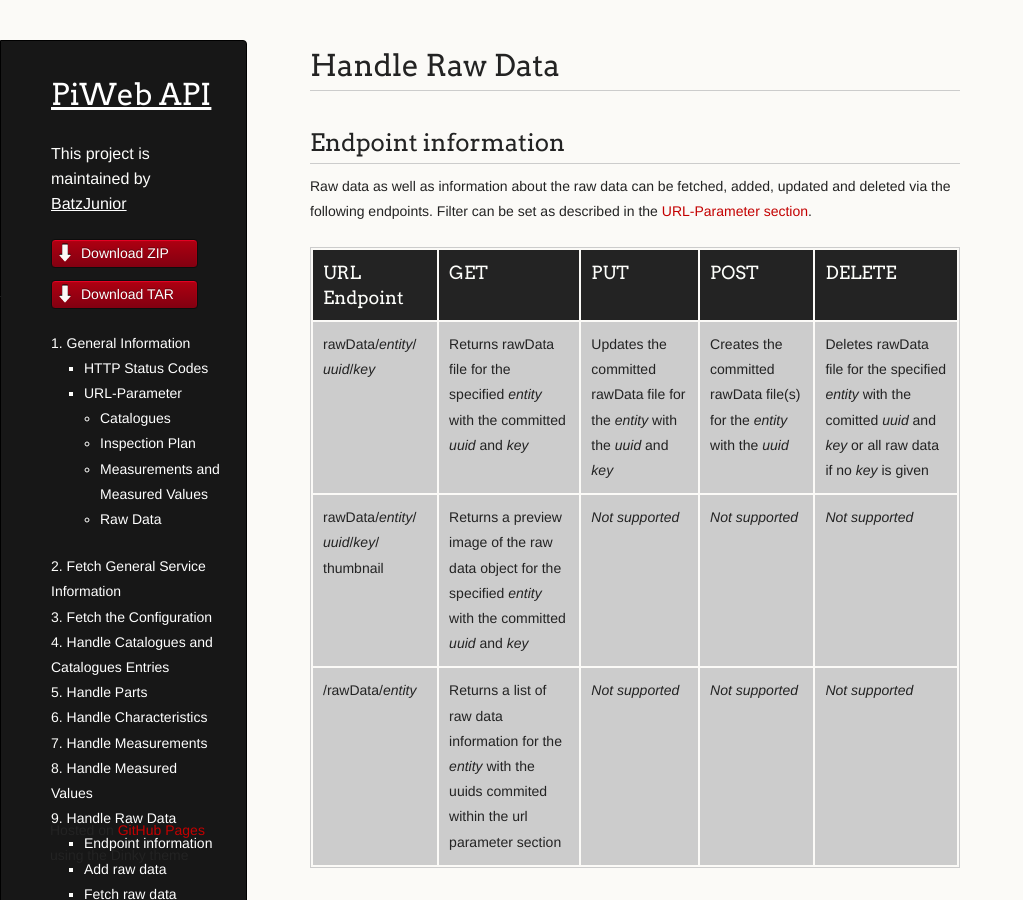
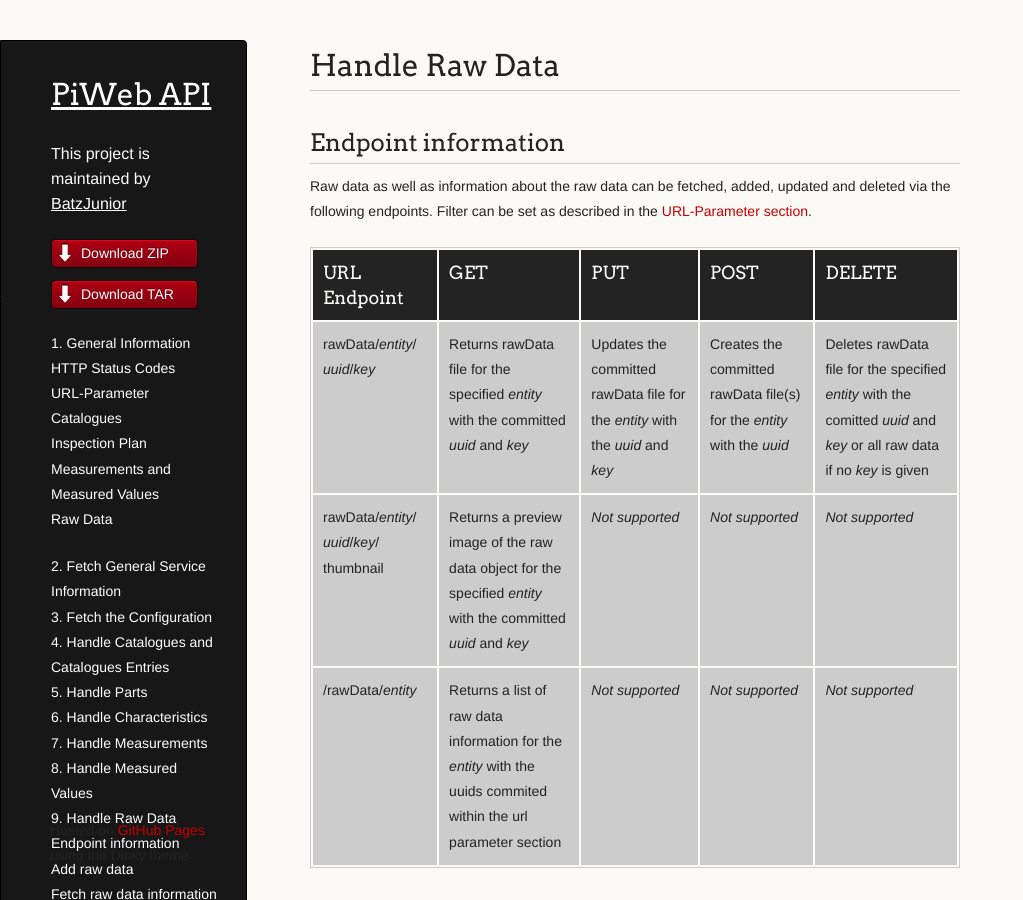
Before and after one commit to BatzJunior/testrepo, a Jekyll site: the page built from Handle-Raw-Data.md, in a window 1280 px wide and 900 px high. Shown: the whole window, without its empty margins (0-1023 px from the left). Built offline with Jekyll 4.4.1, drawn with Linux system fonts in a browser that asks for light colours.

Commit message:
Removed CSS classes

```diff
--- a/_includes/toc.html
+++ b/_includes/toc.html
@@ -1,9 +1,9 @@
 <ol>
 	<li><a href = "General-Information">General Information</a>
-		<ul class="firstLevel">
+		<ul>
 			<li><a href = "General-Information#http-status-codes">HTTP Status Codes</a></li>
 			<li><a href = "General-Information#url-parameter">URL-Parameter</a>
-				<ul class="secondLevel">
+				<ul>
 					<li><a href = "General-Information#catalogues">Catalogues</a></li>
 					<li><a href = "General-Information#inspection-plan">Inspection Plan</a></li>
 					<li><a href = "General-Information#measurements-and-values">Measurements and Measured Values</a></li>
@@ -20,7 +20,7 @@
 	<li><a href = "Handle-Measurements">Handle Measurements</a></li>
 	<li><a href = "Handle-Measured-Values">Handle Measured Values</a></li>
 	<li><a href = "Handle-Raw-Data">Handle Raw Data</a>
-		<ul class="firstLevel">
+		<ul>
 			<li><a href = "Handle-Raw-Data#endpoint-information">Endpoint information</a></li>
 			<li><a href = "Handle-Raw-Data#add-raw-data">Add raw data</a></li>
 			<li><a href = "Handle-Raw-Data##fetch-raw-data-information">Fetch raw data information</a></li>
```
